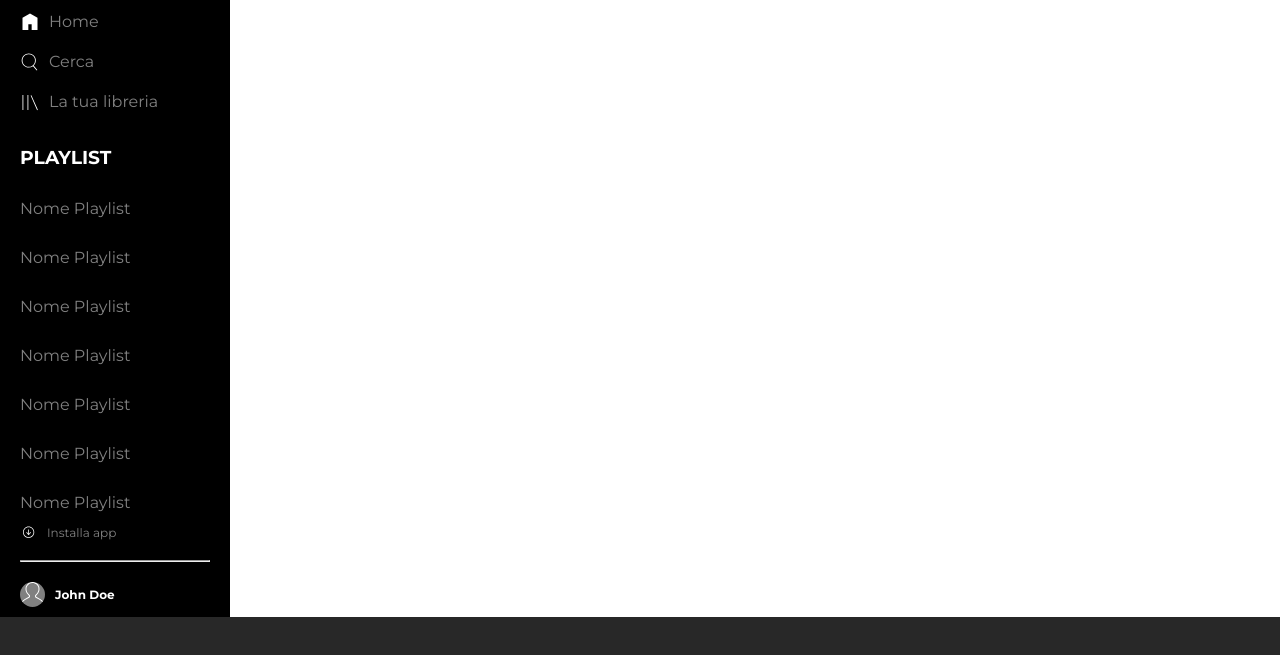
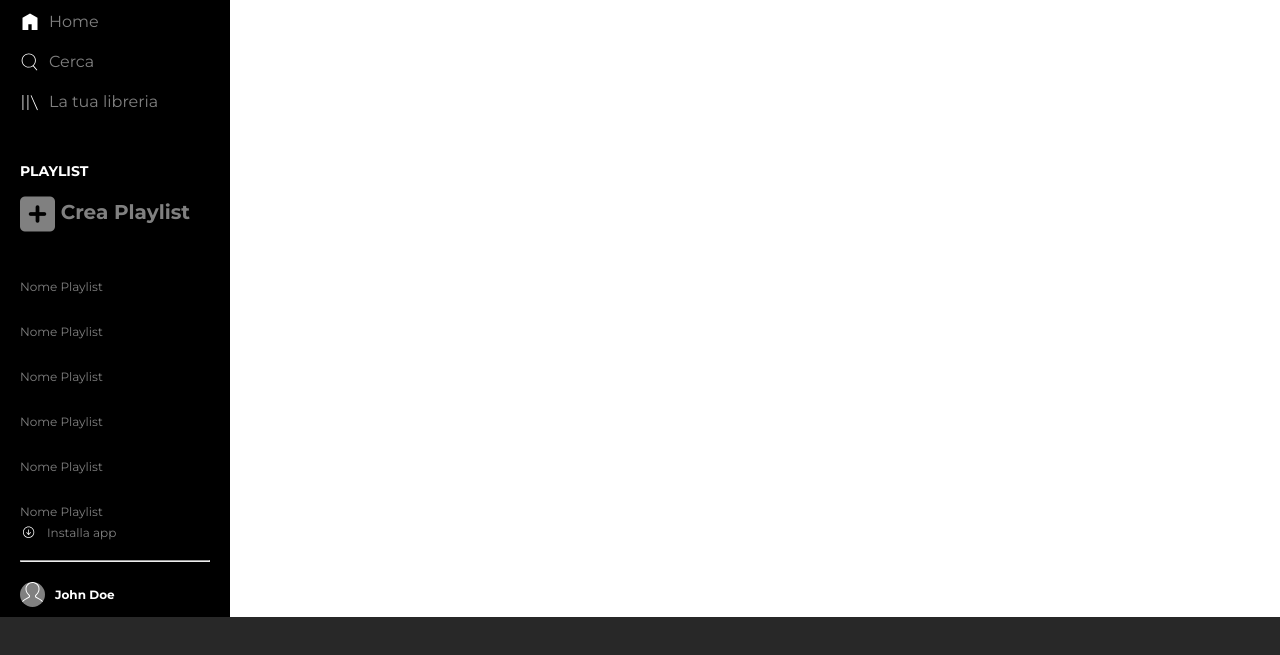
Before and after one commit to rebs-code/html-css-spotifyweb, a plain HTML site: page index.html in a window 1280 px wide. Shown: the part 93-748 px from the top of the page. Drawn offline with Linux system fonts and the light colour scheme.

Commit message:
feat: nav central scroll bar

```diff
--- a/css/_partials/media_queries/spotify-s-640px.css
+++ b/css/_partials/media_queries/spotify-s-640px.css
@@ -3,6 +3,10 @@
 /* utilities */
 .no-xs {
     display: block;
+}
+
+.no-xs-flex {
+    display: flex;
 }
 
 /* navbar */
--- a/css/_partials/nav.css
+++ b/css/_partials/nav.css
@@ -18,10 +18,33 @@ nav .nav-top li:first-child {
 
 /* central navbar */
 
+.nav-central {
+    flex-grow: 1;
+    padding-top: 1.875rem;
+    overflow: hidden;
+    flex-direction: column;
+}
+
+.nav-central .playlists {
+    overflow: auto;
+}
+
 .nav-central ul li {
     color: var(--grey);
     margin-top: 1.875rem;
+    font-size: 12px;
 }
+
+nav .nav-central h3:first-child {
+    margin-bottom: 0.9rem;
+}
+nav .nav-central i {
+    vertical-align: middle;
+}
+
+
+
+
 
 
 
@@ -29,6 +52,7 @@ nav .nav-top li:first-child {
 
 nav .nav-bottom {
     text-align: center;
+    padding-top: .3125rem;
 }
 
 nav .nav-bottom div:first-child img{
--- a/css/_partials/reset.css
+++ b/css/_partials/reset.css
@@ -6,7 +6,11 @@
 
 body {
     position: relative;
-    min-height: 100vh;
+    height: 100vh;
+}
+
+main {
+    min-height: 350px;
 }
 
 img {
--- a/css/_partials/typo.css
+++ b/css/_partials/typo.css
@@ -17,3 +17,15 @@ p {
 .size-12px {
     font-size: 12px;
 }
+
+.size-14px {
+    font-size: 14px;
+}
+
+.size-20px {
+    font-size: 20px;
+}
+
+.size-40px {
+    font-size: 40px;
+}
--- a/css/_partials/utilities.css
+++ b/css/_partials/utilities.css
@@ -1,6 +1,8 @@
 .flex {
     display: flex;
 }
+
+/* margin */
 
 
 /* media queries utilities */
@@ -8,3 +10,7 @@
 .no-xs {
     display: none;
 }
+
+.no-xs-flex {
+    display: none;
+}
--- a/index.html
+++ b/index.html
@@ -28,8 +28,12 @@
             </ul>
             </div>
             <!-- central navbar -->
-            <div class="nav-central no-xs">
-                <h3 class="white bold">PLAYLIST</h3>
+            <div class="nav-central no-xs-flex">
+                <h3 class="white bold size-14px">PLAYLIST</h3>
+                <div>
+                    <h3 class="grey size-20px"><i class="fa-solid fa-square-plus size-40px"></i> Crea Playlist</h3>
+                </div>
+                <div class="playlists">
                 <ul>
                     <li>Nome Playlist</li>
                     <li>Nome Playlist</li>
@@ -39,6 +43,8 @@
                     <li>Nome Playlist</li>
                     <li>Nome Playlist</li>
                 </ul>
+
+                </div>
 
             </div>
             <!-- bottom navbar -->
```
